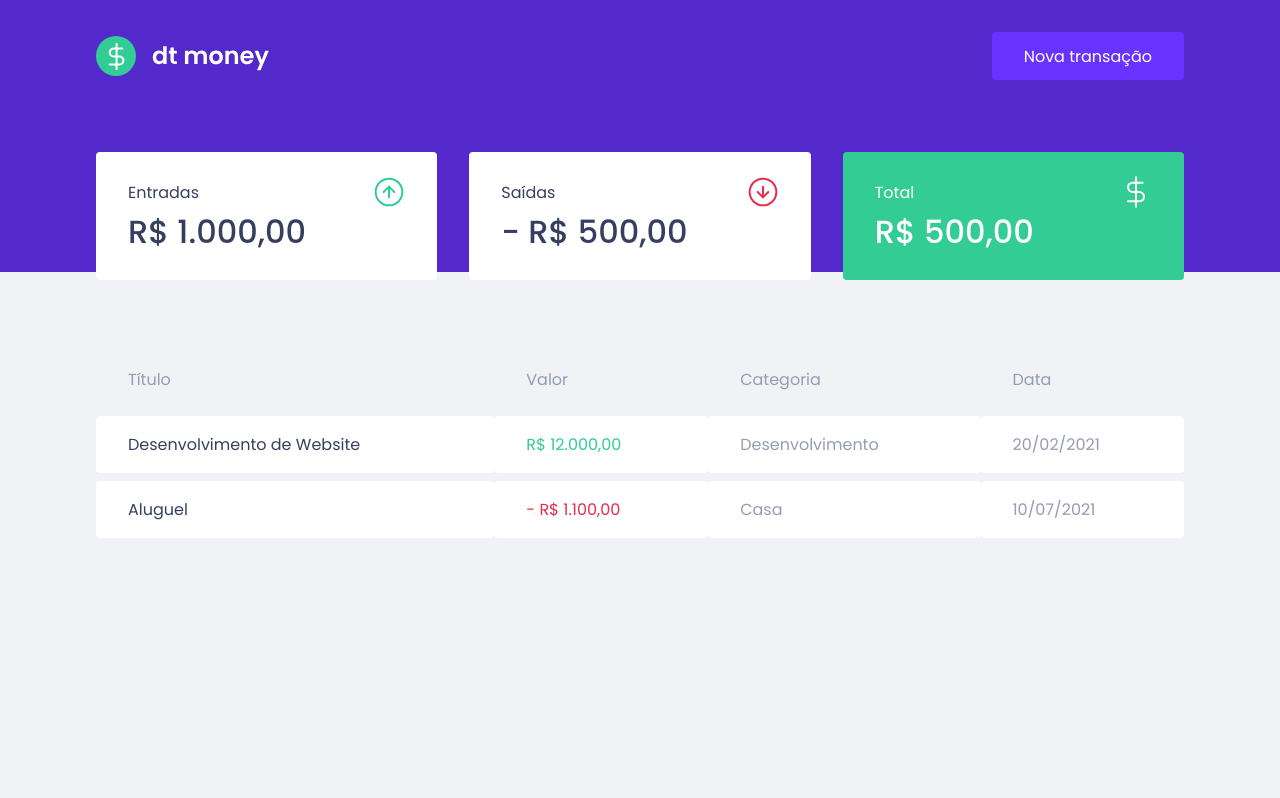
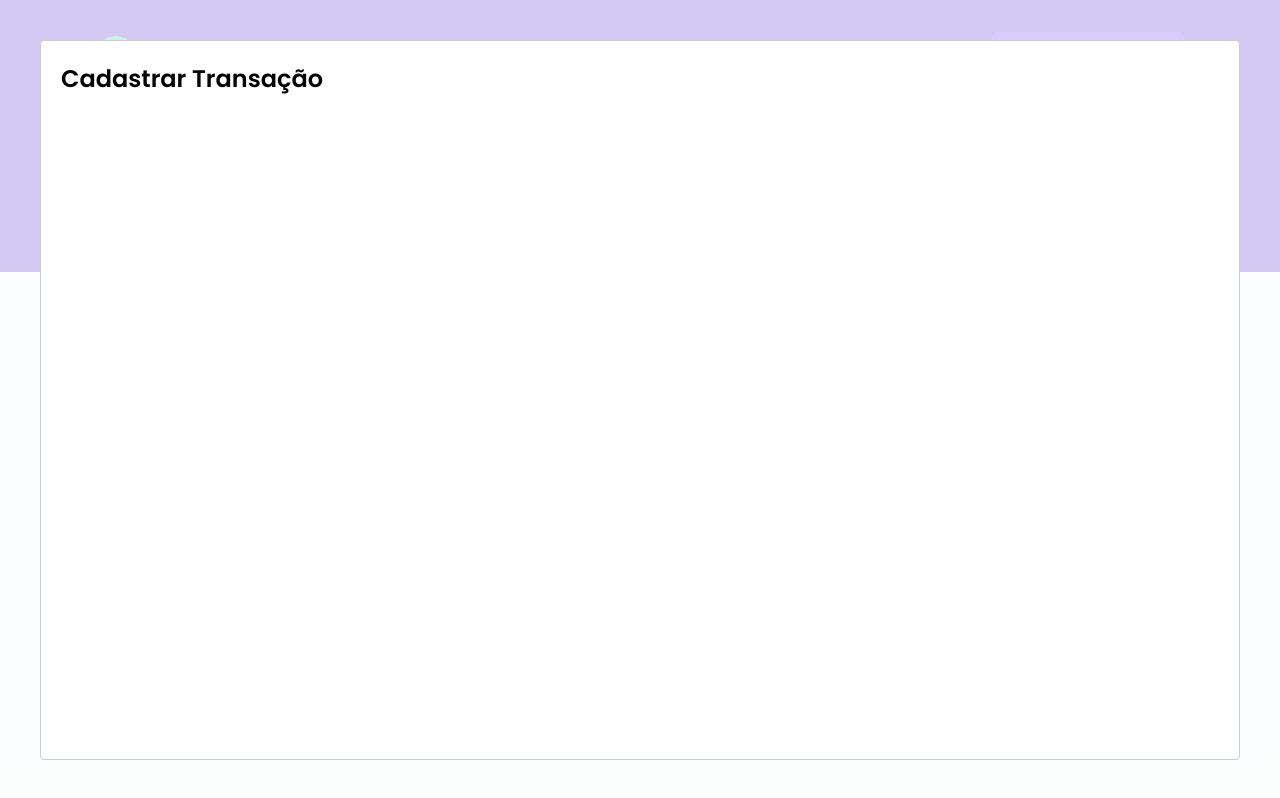
Before and after one commit to ramonryon/dtmoney, a React (Create React App) app: page / in a window 1280 px wide. Both pictures are taken after a click on the button "Nova transação". Built offline with nearby package versions, Linux system fonts and the light colour scheme; no server answers; what miragejs would draw is missing.

Commit message:
add Library React-Modal

```diff
--- a/package.json
+++ b/package.json
@@ -7,6 +7,7 @@
     "miragejs": "^0.1.42",
     "react": "^17.0.2",
     "react-dom": "^17.0.2",
+    "react-modal": "^3.14.4",
     "react-scripts": "4.0.3",
     "styled-components": "^5.3.3",
     "web-vitals": "^1.0.1"
@@ -19,6 +20,7 @@
     "@types/node": "^12.0.0",
     "@types/react": "^17.0.0",
     "@types/react-dom": "^17.0.0",
+    "@types/react-modal": "^3.13.1",
     "@types/styled-components": "^5.1.15",
     "typescript": "^4.1.2"
   },
--- a/src/components/Header/index.tsx
+++ b/src/components/Header/index.tsx
@@ -1,14 +1,33 @@
+import { useState } from 'react';
+import Modal from 'react-modal';
 import logoImg from '../../assets/logo.svg';
 import { Container, Content } from './styles';
 
 export function Header(){
+    const [isNewTransactionModalOpen, setIsNewTransactionModalOpen] = useState(false);
+
+    function handleOpenNewTransactionModal(){
+        setIsNewTransactionModalOpen(true);
+    }
+
+    function handleCloseNewTransactionModal(){
+        setIsNewTransactionModalOpen(false);
+    }
+
     return(
         <Container>
             <Content>
                 <img src={logoImg} alt="dt money" />
-                <button type="button">
+                <button type="button"onClick={handleOpenNewTransactionModal}>
                     Nova transação
                 </button>
+
+                <Modal
+                    isOpen={isNewTransactionModalOpen}
+                    onRequestClose={handleCloseNewTransactionModal}
+                >
+                    <h2>Cadastrar Transação</h2>
+                </Modal>
             </Content>
         </Container>
     )
```
Also changed, not shown: 1 other file (tests, documents, lock files or other folders).
